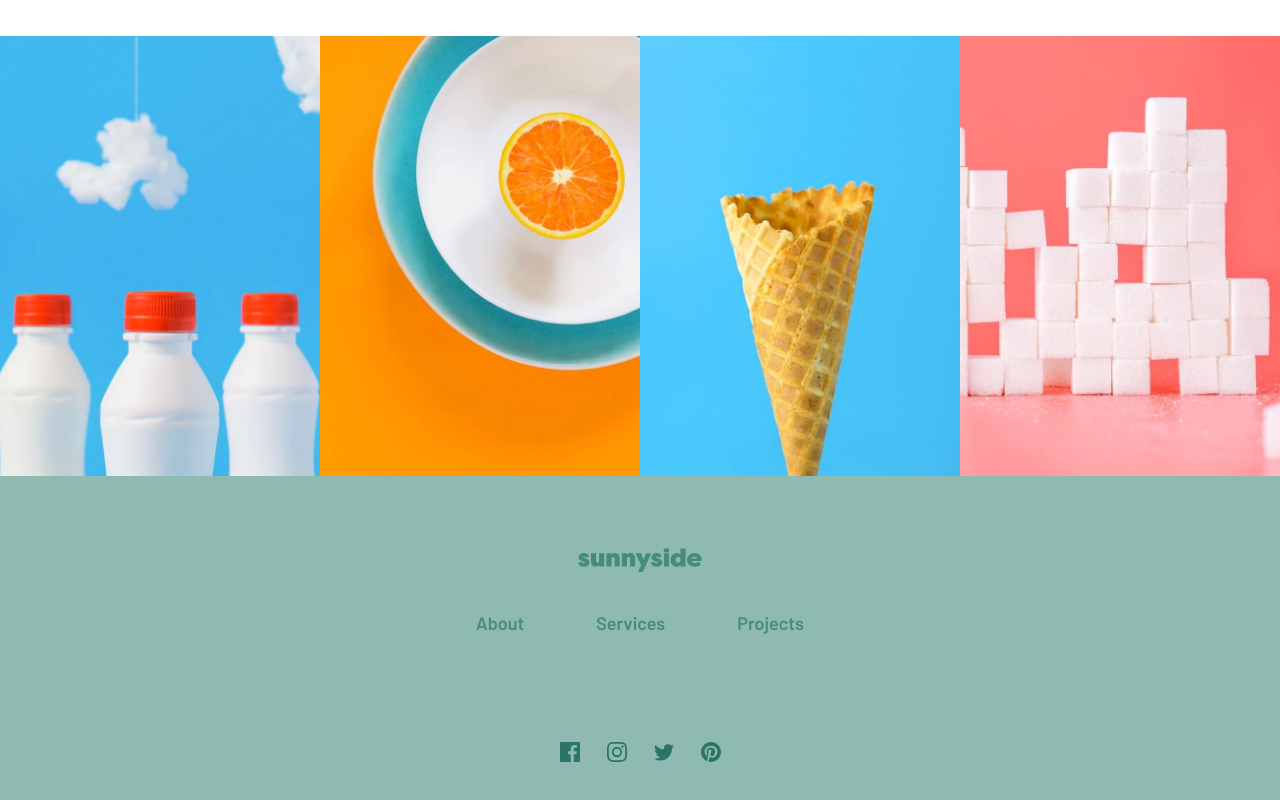
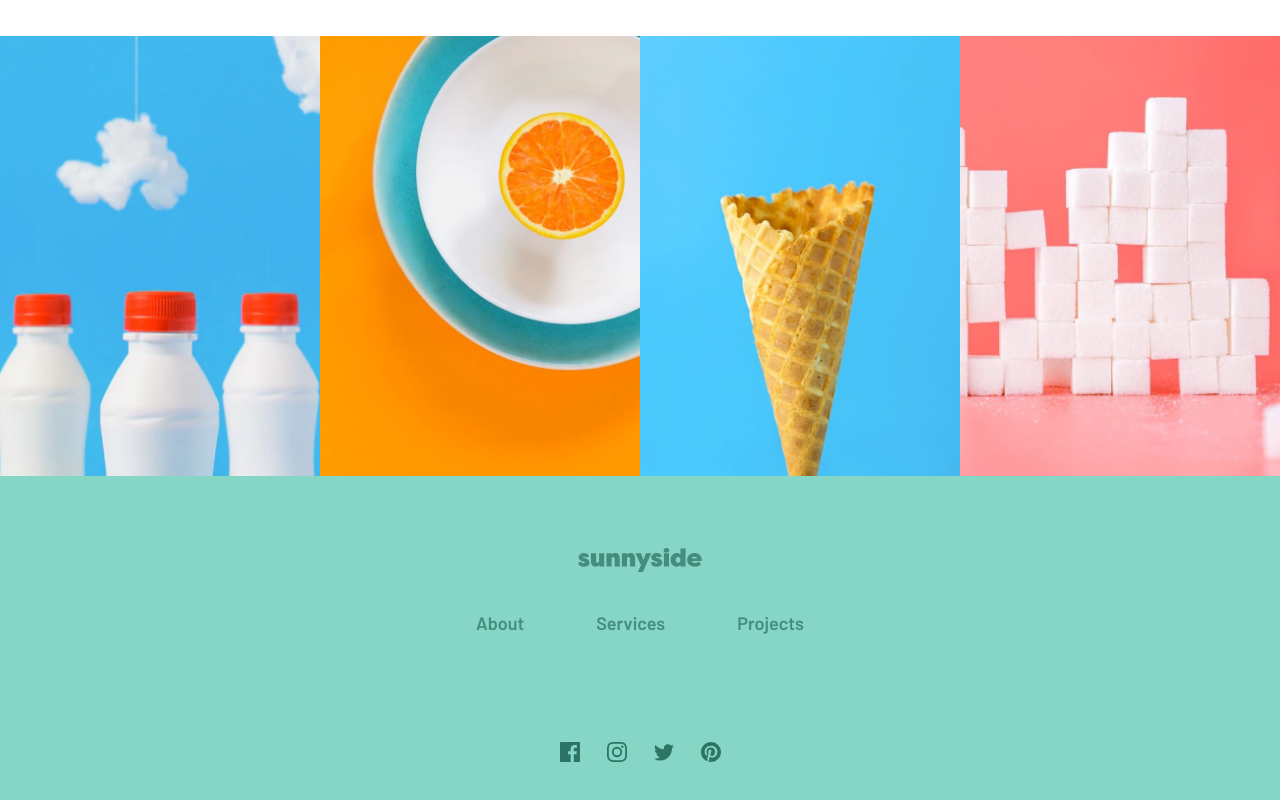
Before and after one commit to mnazneen20/sunnyside-landing-page, a plain HTML site: page index.html in a window 1280 px wide. Shown: the part 3470-4270 px from the top of the page. Drawn offline with Linux system fonts and the light colour scheme.

Commit message:
Update styles.css

```diff
--- a/styles.css
+++ b/styles.css
@@ -236,7 +236,7 @@ button > span{
 /* footer styles */
 footer{
     text-align: center;
-    background-color: hsla(168, 34%, 41%, 0.6);
+    background-color: #85d6c5;
     color: #458c7e;
     font-weight: 600;
 }
```
